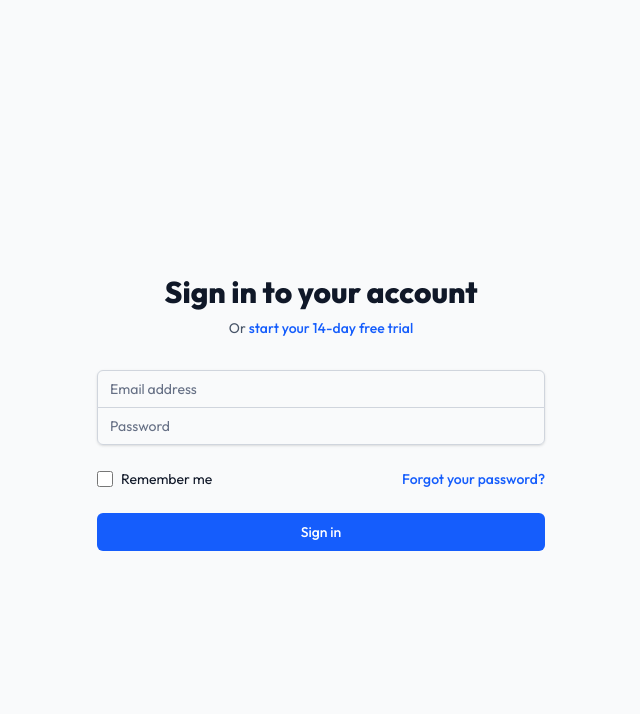
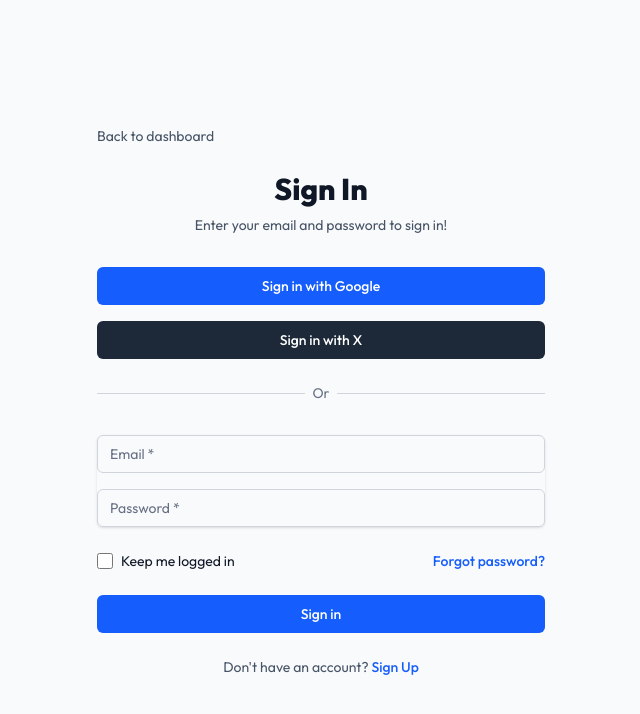
Before and after one commit to askadora/Adora_Utility_AI, a Next.js app: page /auth/signin in a window 1280 px wide. Shown: the top 714 px of the page, without its empty margins (319-959 px from the left). Built offline with nearby package versions, Linux system fonts and the light colour scheme.

Commit message:
Revert "fix eslint errors"
This reverts commit a040087c2c422d4b48498fbae95d99b61a78fe60.

```diff
--- a/src/app/(admin)/task/kanban/page.tsx
+++ b/src/app/(admin)/task/kanban/page.tsx
@@ -2,7 +2,6 @@
 
 import React, { useState } from "react";
 import { DragDropContext, Droppable, Draggable } from "@hello-pangea/dnd";
-import Image from "next/image";
 
 type Priority = 'A' | 'B' | 'C' | 'D';
 
@@ -237,12 +236,10 @@ const TaskKanbanPage = () => {
             >
               {task.priority}
             </span>
-            <Image
+            <img
               src={task.assignee}
               alt="Assignee"
-              width={24}
-              height={24}
-              className="rounded-full"
+              className="h-6 w-6 rounded-full"
             />
           </div>
         </div>
--- a/src/app/auth/signin/page.tsx
+++ b/src/app/auth/signin/page.tsx
@@ -1,18 +1,24 @@
 'use client';
 
-import React, { useState } from 'react';
 import { signIn } from 'next-auth/react';
+import Link from 'next/link';
 import { useRouter } from 'next/navigation';
+import { useState } from 'react';
 
 export default function SignIn() {
   const router = useRouter();
-  const [email, setEmail] = useState('');
-  const [password, setPassword] = useState('');
+  const [error, setError] = useState<string | null>(null);
   const [isLoading, setIsLoading] = useState(false);
 
-  const handleSubmit = async (e: React.FormEvent) => {
+  const handleSubmit = async (e: React.FormEvent<HTMLFormElement>) => {
     e.preventDefault();
     setIsLoading(true);
+    setError(null);
+
+    const formData = new FormData(e.currentTarget);
+    const email = formData.get('email') as string;
+    const password = formData.get('password') as string;
+    const rememberMe = formData.get('remember-me') === 'on';
 
     try {
       const result = await signIn('credentials', {
@@ -22,63 +28,87 @@ export default function SignIn() {
       });
 
       if (result?.error) {
-        console.error('Sign in error:', result.error);
-      } else {
-        router.push('/dashboard');
+        setError('Invalid email or password');
+        return;
       }
-    } catch (err) {
-      console.error('Sign in error:', err);
+
+      router.push('/');
+      router.refresh();
+    } catch (error) {
+      setError('Something went wrong. Please try again.');
     } finally {
       setIsLoading(false);
     }
   };
 
   return (
-    <div className="min-h-screen flex items-center justify-center bg-gray-50 dark:bg-gray-900 py-12 px-4 sm:px-6 lg:px-8">
+    <div className="min-h-screen flex items-center justify-center bg-gray-50 py-12 px-4 sm:px-6 lg:px-8">
       <div className="max-w-md w-full space-y-8">
         <div>
-          <h2 className="mt-6 text-center text-3xl font-extrabold text-gray-900 dark:text-white">
-            Sign in to your account
+          <Link href="/" className="text-sm text-gray-600 hover:text-gray-900">
+            Back to dashboard
+          </Link>
+          <h2 className="mt-6 text-center text-3xl font-extrabold text-gray-900">
+            Sign In
           </h2>
-          <p className="mt-2 text-center text-sm text-gray-600 dark:text-gray-400">
-            Or{' '}
-            <a href="#" className="font-medium text-blue-600 hover:text-blue-500">
-              start your 14-day free trial
-            </a>
+          <p className="mt-2 text-center text-sm text-gray-600">
+            Enter your email and password to sign in!
           </p>
         </div>
-        <form className="mt-8 space-y-6" onSubmit={handleSubmit}>
-          <div className="rounded-md shadow-sm -space-y-px">
+
+        <div className="mt-8 space-y-6">
+          <div className="space-y-4">
+            <button
+              onClick={() => signIn('google', { callbackUrl: '/' })}
+              className="w-full flex items-center justify-center px-4 py-2 border border-transparent text-sm font-medium rounded-md text-white bg-blue-600 hover:bg-blue-700"
+            >
+              Sign in with Google
+            </button>
+            <button
+              onClick={() => signIn('github', { callbackUrl: '/' })}
+              className="w-full flex items-center justify-center px-4 py-2 border border-transparent text-sm font-medium rounded-md text-white bg-gray-800 hover:bg-gray-700"
+            >
+              Sign in with X
+            </button>
+          </div>
+
+          <div className="relative">
+            <div className="absolute inset-0 flex items-center">
+              <div className="w-full border-t border-gray-300"></div>
+            </div>
+            <div className="relative flex justify-center text-sm">
+              <span className="px-2 bg-gray-50 text-gray-500">Or</span>
+            </div>
+          </div>
+
+          <form onSubmit={handleSubmit} className="mt-8 space-y-6">
+            {error && (
+              <div className="rounded-md bg-red-50 p-4">
+                <div className="text-sm text-red-700">{error}</div>
+              </div>
+            )}
+
+            <div className="rounded-md shadow-sm space-y-4">
               <div>
-              <label htmlFor="email-address" className="sr-only">
-                Email address
-              </label>
+                <label htmlFor="email" className="sr-only">Email</label>
                 <input
-                id="email-address"
+                  id="email"
                   name="email"
                   type="email"
-                autoComplete="email"
                   required
-                value={email}
-                onChange={(e) => setEmail(e.target.value)}
-                className="appearance-none rounded-none relative block w-full px-3 py-2 border border-gray-300 placeholder-gray-500 text-gray-900 rounded-t-md focus:outline-none focus:ring-blue-500 focus:border-blue-500 focus:z-10 sm:text-sm"
-                placeholder="Email address"
+                  className="appearance-none rounded-md relative block w-full px-3 py-2 border border-gray-300 placeholder-gray-500 text-gray-900 focus:outline-none focus:ring-blue-500 focus:border-blue-500 focus:z-10 sm:text-sm"
+                  placeholder="Email *"
                 />
               </div>
               <div>
-              <label htmlFor="password" className="sr-only">
-                Password
-              </label>
+                <label htmlFor="password" className="sr-only">Password</label>
                 <input
                   id="password"
                   name="password"
                   type="password"
-                autoComplete="current-password"
                   required
-                value={password}
-                onChange={(e) => setPassword(e.target.value)}
-                className="appearance-none rounded-none relative block w-full px-3 py-2 border border-gray-300 placeholder-gray-500 text-gray-900 rounded-b-md focus:outline-none focus:ring-blue-500 focus:border-blue-500 focus:z-10 sm:text-sm"
-                placeholder="Password"
+                  className="appearance-none rounded-md relative block w-full px-3 py-2 border border-gray-300 placeholder-gray-500 text-gray-900 focus:outline-none focus:ring-blue-500 focus:border-blue-500 focus:z-10 sm:text-sm"
+                  placeholder="Password *"
                 />
               </div>
             </div>
@@ -91,15 +121,15 @@ export default function SignIn() {
                   type="checkbox"
                   className="h-4 w-4 text-blue-600 focus:ring-blue-500 border-gray-300 rounded"
                 />
-              <label htmlFor="remember-me" className="ml-2 block text-sm text-gray-900 dark:text-gray-300">
-                Remember me
+                <label htmlFor="remember-me" className="ml-2 block text-sm text-gray-900">
+                  Keep me logged in
                 </label>
               </div>
 
               <div className="text-sm">
-              <a href="#" className="font-medium text-blue-600 hover:text-blue-500">
-                Forgot your password?
-              </a>
+                <Link href="/auth/forgot-password" className="font-medium text-blue-600 hover:text-blue-500">
+                  Forgot password?
+                </Link>
               </div>
             </div>
 
@@ -107,12 +137,22 @@ export default function SignIn() {
               <button
                 type="submit"
                 disabled={isLoading}
-              className="group relative w-full flex justify-center py-2 px-4 border border-transparent text-sm font-medium rounded-md text-white bg-blue-600 hover:bg-blue-700 focus:outline-none focus:ring-2 focus:ring-offset-2 focus:ring-blue-500"
+                className="group relative w-full flex justify-center py-2 px-4 border border-transparent text-sm font-medium rounded-md text-white bg-blue-600 hover:bg-blue-700 focus:outline-none focus:ring-2 focus:ring-offset-2 focus:ring-blue-500 disabled:opacity-50 disabled:cursor-not-allowed"
               >
                 {isLoading ? 'Signing in...' : 'Sign in'}
               </button>
             </div>
           </form>
+
+          <div className="text-center">
+            <p className="text-sm text-gray-600">
+              Don't have an account?{' '}
+              <Link href="/auth/signup" className="font-medium text-blue-600 hover:text-blue-500">
+                Sign Up
+              </Link>
+            </p>
+          </div>
+        </div>
       </div>
     </div>
   );
--- a/src/components/calendar/Calendar.tsx
+++ b/src/components/calendar/Calendar.tsx
@@ -12,6 +12,7 @@ import {
 } from "@fullcalendar/core";
 import { useModal } from "@/hooks/useModal";
 import { Modal } from "@/components/ui/modal";
+import { ChevronLeftIcon, ChevronRightIcon } from '@/icons';
 
 interface CalendarEvent extends EventInput {
   extendedProps: {
--- a/src/components/marketing/TrafficSourcesChart.tsx
+++ b/src/components/marketing/TrafficSourcesChart.tsx
@@ -14,17 +14,7 @@ const data = [
 const COLORS = ["#6366f1", "#38bdf8", "#a3e635", "#fbbf24", "#f87171"];
 
 const RADIAN = Math.PI / 180;
-
-interface LabelProps {
-  cx: number;
-  cy: number;
-  midAngle: number;
-  innerRadius: number;
-  outerRadius: number;
-  percent: number;
-}
-
-const renderCustomizedLabel = ({ cx, cy, midAngle, innerRadius, outerRadius, percent }: LabelProps) => {
+const renderCustomizedLabel = ({ cx, cy, midAngle, innerRadius, outerRadius, percent }: any) => {
   const radius = innerRadius + (outerRadius - innerRadius) * 0.5;
   const x = cx + radius * Math.cos(-midAngle * RADIAN);
   const y = cy + radius * Math.sin(-midAngle * RADIAN);
@@ -90,7 +80,10 @@ const TrafficSourcesChart = () => {
               <Cell key={`cell-${index}`} fill={COLORS[index % COLORS.length]} />
             ))}
           </Pie>
-          <Tooltip content={<CustomTooltip />} />
+          <Tooltip
+            formatter={(value) => [`${value}%`, '']}
+            contentStyle={{ backgroundColor: '#fff', border: '1px solid #ccc' }}
+          />
           <Legend
             layout="horizontal"
             verticalAlign="bottom"
```
Lines whose indentation alone changed are shown as unchanged.
